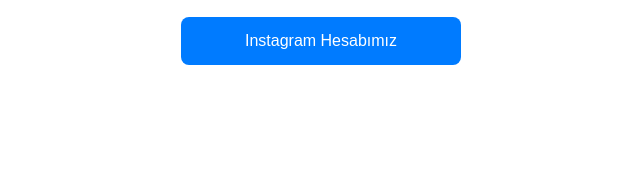
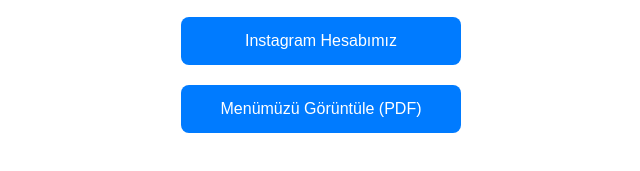
Before and after one commit to canernulldreinull/canernulldreinull, a plain HTML site: page index.html in a window 1280 px wide. Shown: the part 159-330 px from the top of the page, without its empty margins (319-959 px from the left). Drawn offline with Linux system fonts and the light colour scheme.

Commit message:
Update index.html

```diff
--- a/index.html
+++ b/index.html
@@ -14,5 +14,6 @@
     <h1>İşletmemizi Keşfedin!</h1>
     <a href="https://g.co/kgs/nuQq2Xf" target="_blank">Google İşletme Profilimiz</a>
     <a href="https://www.instagram.com/becoffee.bakery/" target="_blank">Instagram Hesabımız</a>
+    <a href="https://github.com/canernulldreinull/canernulldreinull/blob/main/be%20coffee%20%26%20bakery%20menu.pdf%20yenii.pdf" target="_blank">Menümüzü Görüntüle (PDF)</a>
 </body>
 </html>
```
